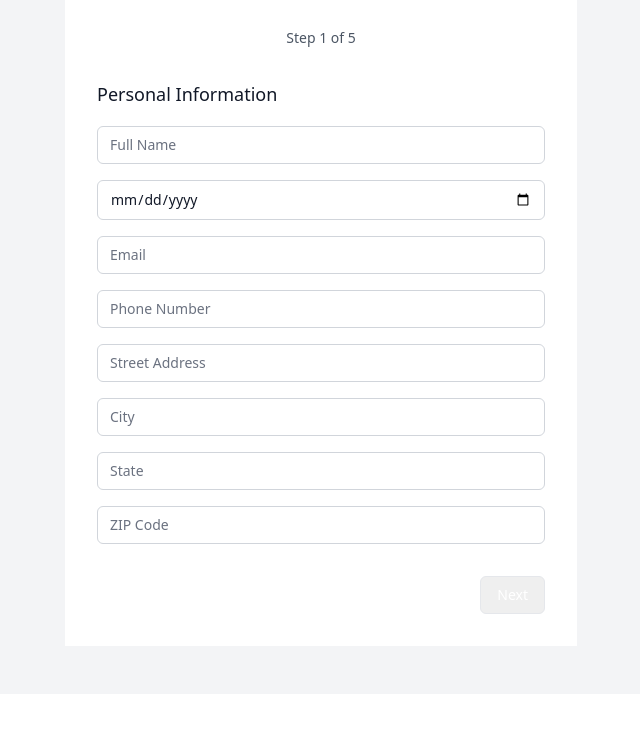
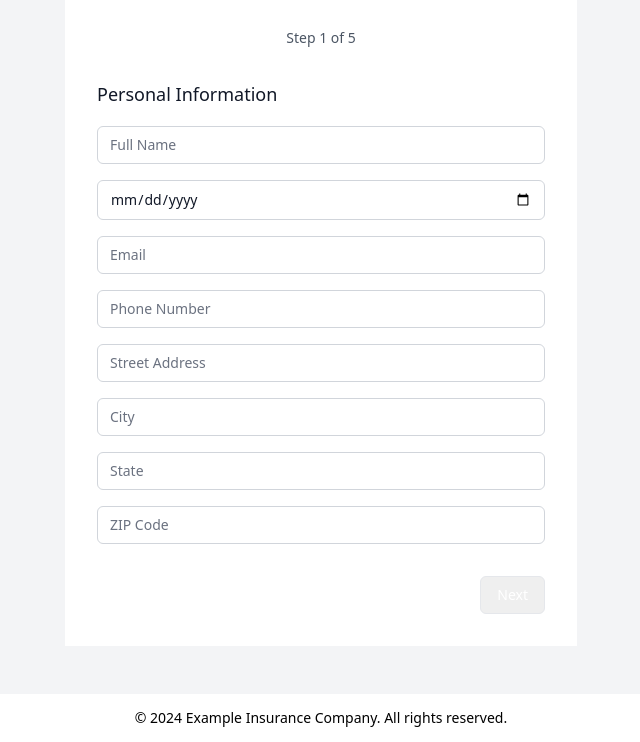
Before and after one commit to cglaser3/Auto-Insurance-Landing-4, a website: page index.html in a window 1280 px wide. Shown: the part 145-887 px from the top of the page, without its empty margins (319-959 px from the left). Before the commit the page ends 839 px from the top, so only its background shows below. Drawn offline with nearby package versions, Linux system fonts and the light colour scheme.

Commit message:
Add footer with copyright

```diff
--- a/index.html
+++ b/index.html
@@ -382,10 +382,13 @@
       );
     }
 
-    ReactDOM.render(
-      React.createElement(ErrorBoundary, null, React.createElement(InsuranceForm, null)),
-      document.getElementById('root')
-    );
+  ReactDOM.render(
+    React.createElement(ErrorBoundary, null, React.createElement(InsuranceForm, null)),
+    document.getElementById('root')
+  );
   </script>
+  <footer class="text-center text-gray-500 text-sm mt-4">
+    <p>© 2024 Example Insurance Company. All rights reserved.</p>
+  </footer>
 </body>
 </html>
```
